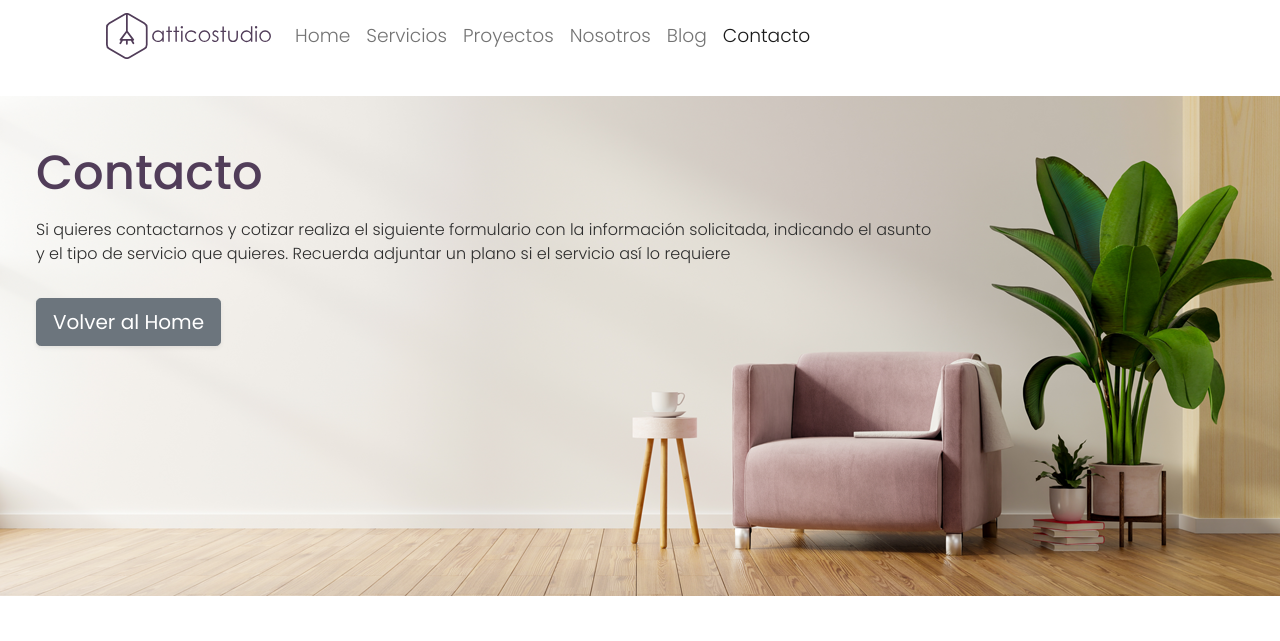
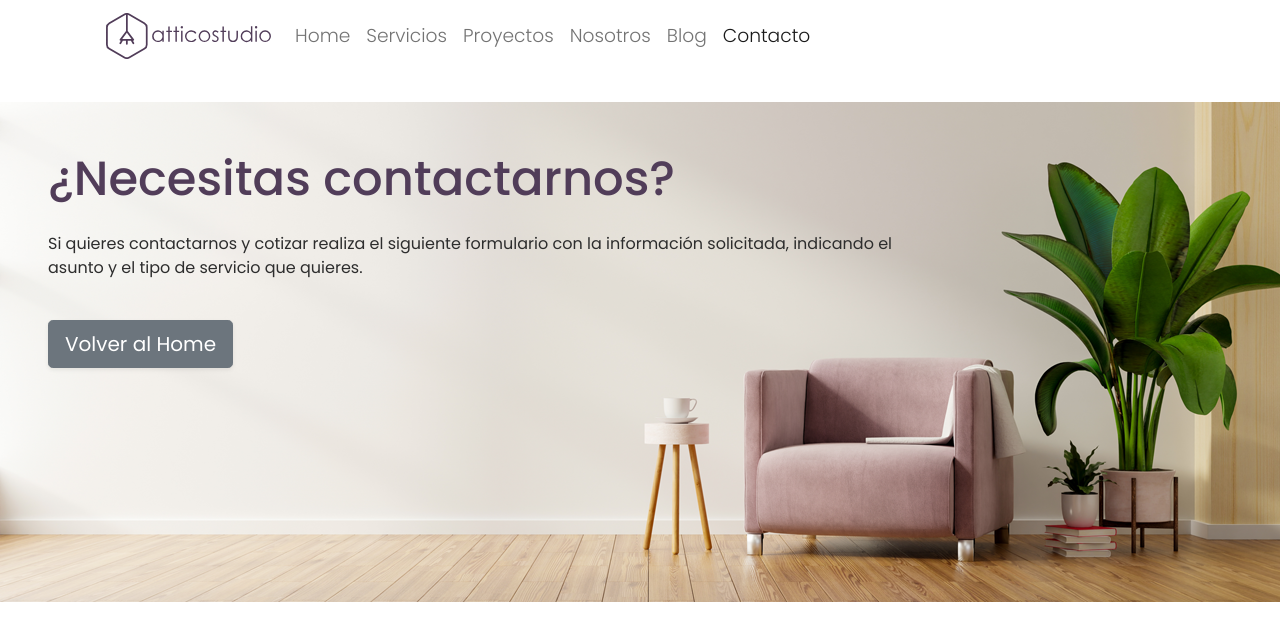
Before and after one commit to PaulaValenzuelaRavanal/Proyecto_DesarrolloWeb, a website: page views/contacto.html in a window 1280 px wide. Shown: the top 641 px of the page. Drawn offline with nearby package versions, Linux system fonts and the light colour scheme.

Commit message:
Cambio img contacto

```diff
--- a/assets/scss/_contacto.scss
+++ b/assets/scss/_contacto.scss
@@ -2,3 +2,15 @@
 
 
 /*Contacto*/
+
+.sectionUnoContacto {
+    width: 100%;
+    margin-top: 30px;
+    background-image: url('/img/Contacto.png');
+    height: 500px;
+
+    span {
+        font-weight: 400;
+        font-size: 16px;
+    }
+}
--- a/assets/scss/_home.scss
+++ b/assets/scss/_home.scss
@@ -11,7 +11,7 @@
 
     span {
         font-weight: 400;
-        font-size: 20px;
+        font-size: 16px;
     }
 }
 
--- a/views/contacto.html
+++ b/views/contacto.html
@@ -56,13 +56,13 @@
 
 <!--Primera Sección/Fotografía+Título Principal-->
 
-<section class="row mt-4 ">
-  <div class="p-5 bg-image img-fluid" style="background-image: url('../img/Contacto.png'); height: 500px ;">
-    <div class="w-75 col-xs-12">
-      <h1 class="mb-3">Contacto</h1>
-      <p class="mb-3 font-weight-bolder d-flex justify-content-center secUno">Si quieres contactarnos y cotizar realiza el siguiente formulario con la información solicitada, indicando el asunto y el tipo de servicio que quieres. Recuerda adjuntar un plano si el servicio así lo requiere</p>
+<section class="jumbotron-fluid sectionUnoContacto ">
+  <div class="container-fluid p-5">
+    <div class="w-75 col-md-6">
+      <h1 class="mb-4">¿Necesitas contactarnos?</h1>
+      <p class="mb-4"> <span>Si quieres contactarnos y cotizar realiza el siguiente formulario con la información solicitada, indicando el asunto y el tipo de servicio que quieres.</span></p>
       <p class="lead tranScaleBoton">
-        <a class="btn btn-secondary btn-lg shadow-sm mt-3" href="/index.html" role="button">Volver al Home</a>
+        <a class="btn btn-secondary btn-lg shadow-sm mt-3" href="./views/servicios.html" role="button">Volver al Home</a>
       </p>
     </div>
   </div>
```
Also changed, not shown: index.html (+1 -13 lines), assets/css/estilos.css.
